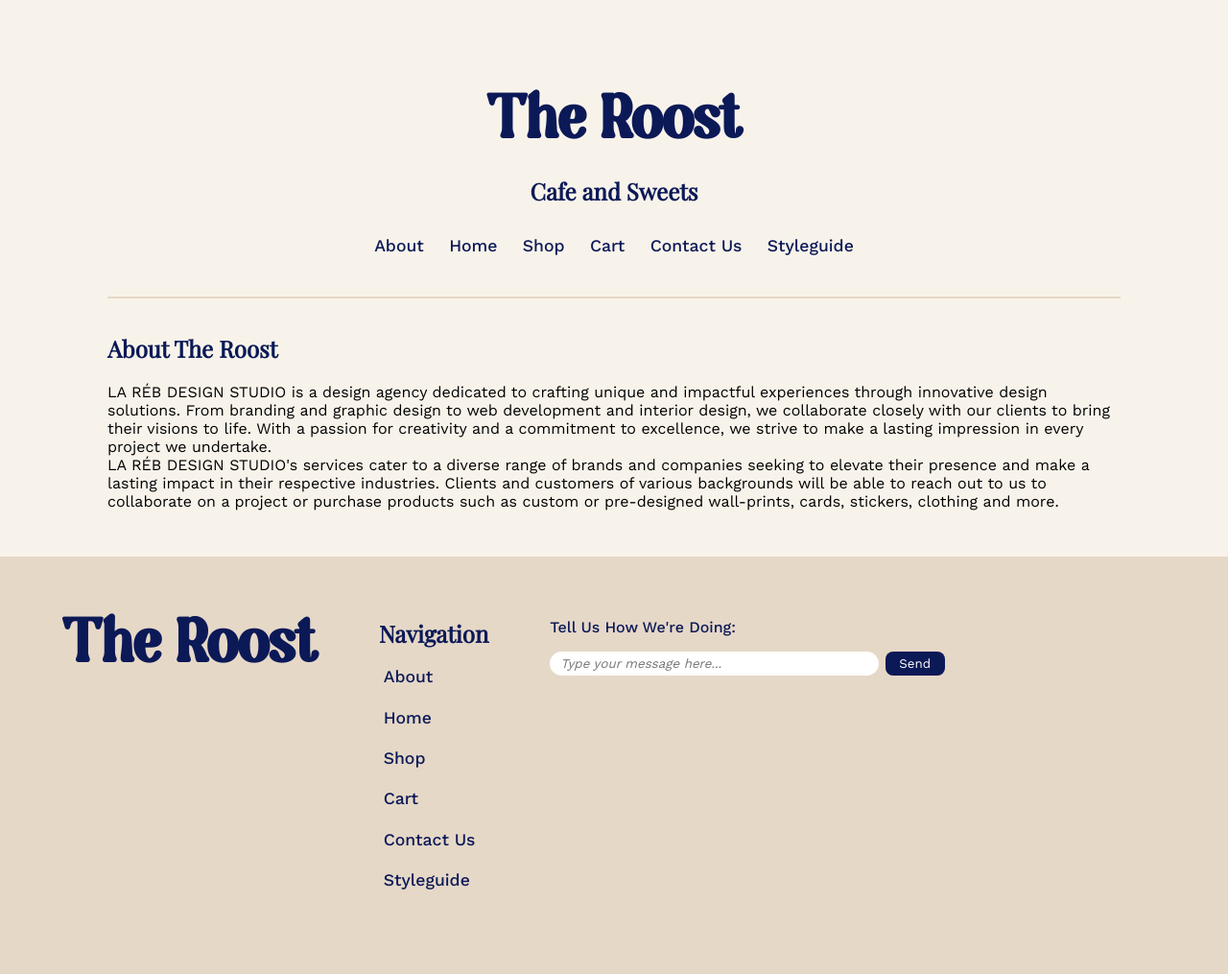
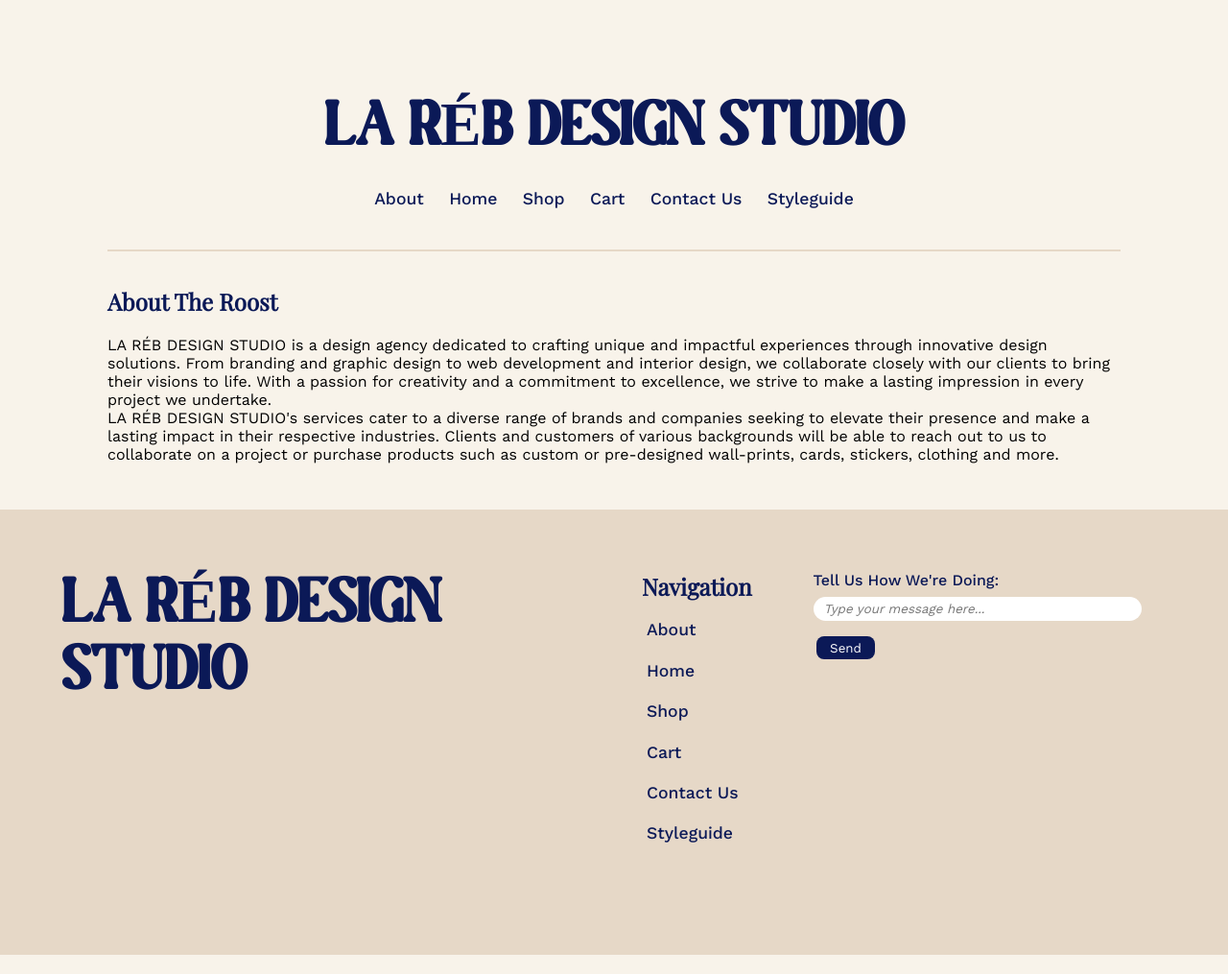
Before and after one commit to layy1/P02_StyleGuide, a plain HTML site: page about.html in a window 1280 px wide. Shown: the whole page at 96% size. Drawn offline with Linux system fonts and the light colour scheme.

Commit message:
Changed Brand Title pt2
Change Brand titles on templates

```diff
--- a/about.html
+++ b/about.html
@@ -5,7 +5,7 @@
   <head>
 
     <meta charset="utf-8">
-    <title>The Roost Product Listing</title>
+    <title>LA RÉB DESIGN STUDIO About</title>
 
 
     <link href="css/main.css" rel="stylesheet">
@@ -17,8 +17,7 @@
   <body>
     <section>
     <header>
-      <h1>The Roost</h1>
-      <h2>Cafe and Sweets</h2>
+      <h1>LA RÉB DESIGN STUDIO</h1>
 
 <!-- NAVIGATION LINK / MENU -->
 
@@ -53,7 +52,7 @@
     <footer>
       <div class="footer-container">
         <div class= "footer-element" id = "CompName">
-      <h1>The Roost</h1>
+      <h1>LA RÉB DESIGN STUDIO</h1>
     </div>
     <div class="footer-element" id="nav-footer">
       <h3 id="nav-title-footer">Navigation</h3>
```
Also changed, not shown: checkout.html (+3 -4 lines), citations.html (+3 -3 lines), contact-us.html (+3 -4 lines), purchased.html (+3 -4 lines).
